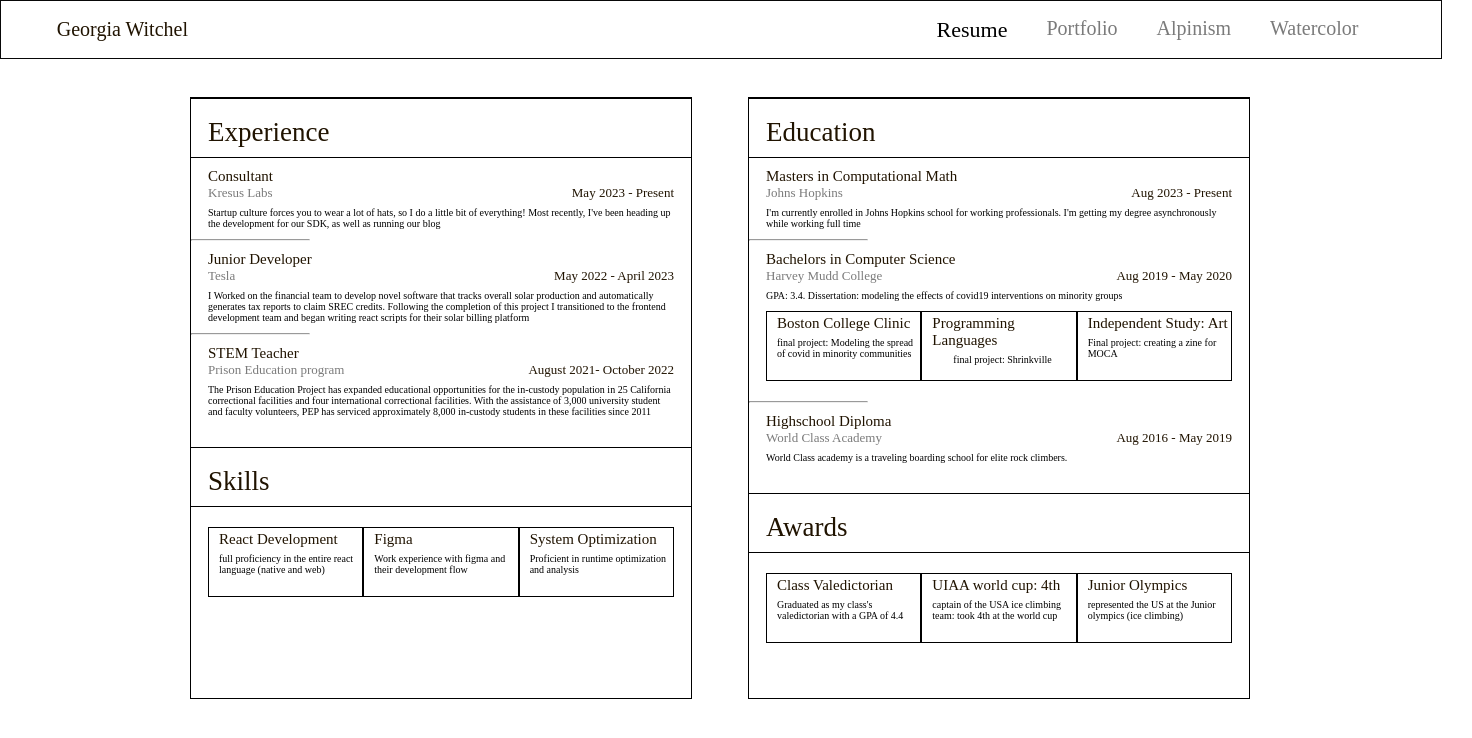
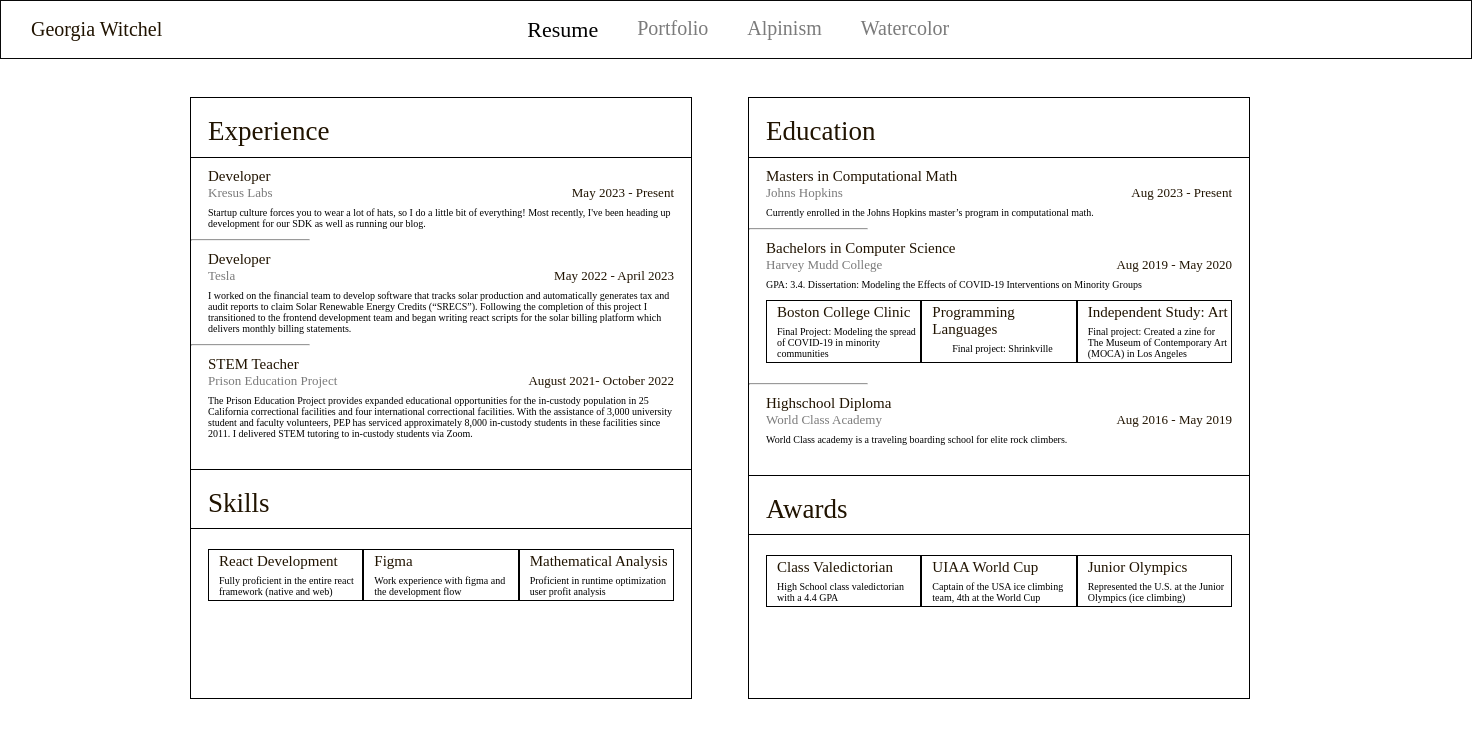
Before and after one commit to gwitchel/personal-website, a React (Create React App) app: page /resume in a window 1280 px wide. Shown: the top 738 px of the page, 1472 px wide, since content can reach past the window. Built offline with nearby package versions, Linux system fonts and the light colour scheme.

Commit message:
responsive-egg

```diff
--- a/src/App.css
+++ b/src/App.css
@@ -3,10 +3,10 @@
   display: flex;
   width: 1440px;
   height: 57px;
-  padding-left: 0px;
-  justify-content: flex-end;
+  padding-left: 30px;
+  justify-content: flex-start;
   align-items: center;
-  gap: 666px;
+  gap: 0px;
   border: 0.5px solid rgba(0, 0, 0, 0.97);
   background: rgba(32, 19, 0, 0.00);
 
@@ -20,8 +20,7 @@
 
 .navbar .navbar-buttons {
   display: flex;
-  width: 559px;
-  padding: 15px 14px;
+  width: 80%;
   justify-content: center;
   align-items: flex-start;
   gap: 39px;
@@ -48,6 +47,7 @@
   border: 1px solid #000;
   background: #FFF;
   overflow-y: hidden;
+  overflow-x: visible;
   overflow: scroll;
 }
 .dynamic-page {
@@ -80,19 +80,29 @@
 .egg {
   display:none;
 }
+.open_egg {
+  display:none;
+}
 .card .main-title-egg-container{
   display: flex;
   flex-direction: row;
   overflow-wrap: normal;
 }
-/* .clickable:hover .egg {
+.clickable:hover .egg {
   display:block;
   position: relative;
   padding-right: 10px;
-} */
+}
+.visited .open_egg{
+  display:block;
+  position: relative;
+  padding-right: 10px;
+}
 .clickable:hover {
+   /* outline: 1px solid #000; */
+  border-right: 1px solid #000;
   border-left: 1px solid #000;
-  border-right: 1px solid #000;
+  inset:  5% 0% 5% 0%
 }
 
 .card .card-title .main-title {
@@ -177,9 +187,11 @@
   align-items: flex-start;
   flex-shrink: 0;
   border-bottom: 1px solid #000;
+  background: #FFF;
+}
+
+.title-top {
   border-top: 1px solid #000;
-
-  background: #FFF;
 }
 
 .title h1{
@@ -194,6 +206,7 @@
 .littleCardRow{
   display: flex;
   width: 466px;
+  height:auto;
   align-self: center;
   align-items: center;
 }
@@ -203,10 +216,10 @@
 
   display: flex;
   width: 166.666666667px;;
-  height: 70px;
+  height: 100%;
   overflow-y: scroll;
   overflow-x: hidden;
-  padding: 3px 3px 0px 10px;
+  padding: 3px 3px 3px 10px;
   flex-direction: column;
   align-items: flex-start;
   gap: 5px;
--- a/src/components/LittleCards.js
+++ b/src/components/LittleCards.js
@@ -15,11 +15,7 @@ function LittleCard(props) {
   if(props.link){
     return (
       <div className="littleCard clickable" onClick={()=>navigate(props.link)}>
-
-        <div className="main-title-egg-container">
-          <img alt="" className='egg' height="20px" src="/ico.png"/>
-          <div className='lct'>{props.title}</div>
-        </div>
+            <div className='lct'>{props.title}</div>
         <div className='lcb'>{props.body}</div>
       </div>
     )
--- a/src/components/modal.css
+++ b/src/components/modal.css
@@ -17,8 +17,8 @@
     border: 1px solid #000;
   }
   .modal img{
-    max-width:600px;
-    max-height: 500px;
+    max-width:800px;
+    max-height: 650px;
   }
   .display-block {
     display: block;
--- a/src/pages/Creative.js
+++ b/src/pages/Creative.js
@@ -37,9 +37,9 @@ function Creative() {
       <Modal show={showModal} handleClose={(e)=>setShowModal(false)}>
        <img alt="" src={img}></img>
       </Modal>
-      <DynamicPage>
+      {/* <DynamicPage>
         <div className="creative-text"> Two years ago I ralized I love watercolor painting. It's just a hobby so I haven't done a good job of documenting it, but here are some photos of my work!</div>
-      </DynamicPage>
+      </DynamicPage> */}
     <Gallery photos={photos} direction={"row"}/>
     </div>
   )
--- a/src/pages/Resume.js
+++ b/src/pages/Resume.js
@@ -5,20 +5,20 @@ import Card from '../components/Card';
 import { LittleCard, LittleCardRow } from '../components/LittleCards';
 
 const experience = [{
-        title: "Consultant",
+        title: "Developer",
         subtitle: "Kresus Labs",
         date: "May 2023 - Present",
-        body :"Startup culture forces you to wear a lot of hats, so I do a little bit of everything! Most recently, I've been heading up the development for our SDK, as well as running our blog"},
+        body :"Startup culture forces you to wear a lot of hats, so I do a little bit of everything! Most recently, I've been heading up development for our SDK as well as running our blog."},
     {
-        title: "Junior Developer",
+        title: "Developer",
         subtitle: "Tesla",
         date: "May 2022 - April 2023",
-        body :["I Worked on the financial team to develop novel software that tracks overall solar production and automatically generates tax reports to claim SREC credits. Following the completion of this project I transitioned to the frontend development team and began writing react scripts for their solar billing platform"]},
+        body :["I worked on the financial team to develop software that tracks solar production and automatically generates tax and audit reports to claim Solar Renewable Energy Credits (“SRECS”). Following the completion of this project I transitioned to the frontend development team and began writing react scripts for the solar billing platform which delivers monthly billing statements."]},
     {
         title: "STEM Teacher",
-        subtitle: "Prison Education program",
+        subtitle: " Prison Education Project",
         date: "August 2021- October 2022",
-        body :"The Prison Education Project has expanded educational opportunities for the in-custody population in 25 California correctional facilities and four international correctional facilities. With the assistance of 3,000 university student and faculty volunteers, PEP has serviced approximately 8,000 in-custody students in these facilities since 2011"
+        body :"The Prison Education Project provides expanded educational opportunities for the in-custody population in 25 California correctional facilities and four international correctional facilities. With the assistance of 3,000 university student and faculty volunteers, PEP has serviced approximately 8,000 in-custody students in these facilities since 2011. I delivered STEM tutoring to in-custody students via Zoom."
     },
     // {
     //     title: "SWE Intern",
@@ -31,12 +31,12 @@ const education = [
     {title: "Masters in Computational Math",
      subtitle: "Johns Hopkins",
      date: "Aug 2023 - Present",
-     body: "I'm currently enrolled in Johns Hopkins school for working professionals. I'm getting my degree asynchronously while working full time"},
+     body: "Currently enrolled in the Johns Hopkins master’s program in computational math."},
     {
     title:"Bachelors in Computer Science",
     subtitle:"Harvey Mudd College",
     date:"Aug 2019 - May 2020",
-    body:'GPA: 3.4. Dissertation: modeling the effects of covid19 interventions on minority groups'
+    body:'GPA: 3.4. Dissertation: Modeling the Effects of COVID-19 Interventions on Minority Groups'
     },
     {title: "Highschool Diploma",
     subtitle: "World Class Academy",
@@ -49,40 +49,40 @@ const hmc_courseWork = [
     {
         link: "/portfolio/clinic",
         title: "Boston College Clinic",
-        body: "final project: Modeling the spread of covid in minority communities"
+        body: "Final Project: Modeling the spread of COVID-19 in minority communities"
     },{
         link: "portfolio/shrinkville",
         title: "Programming Languages",
-        body: "final project: Shrinkville"
+        body: "Final project: Shrinkville"
     },{
         link: "portfolio/MOCHAZine",
         title: "Independent Study: Art",
-        body: "Final project: creating a zine for MOCA"
+        body: "Final project: Created a zine for The Museum of Contemporary Art (MOCA) in Los Angeles"
     }
 ]
 
 const skills = [
     {
         title: "React Development",
-        body: "full proficiency in the entire react language (native and web)"
+        body: "Fully proficient in the entire react framework (native and web)"
     },{
         title: "Figma",
-        body: "Work experience with figma and their development flow"
+        body: "Work experience with figma and the development flow"
     },{
-        title: "System Optimization",
-        body: "Proficient in runtime optimization and analysis"
+        title: "Mathematical Analysis",
+        body: "Proficient in runtime optimization user profit analysis"
     }
 ]
 const Awards = [
     {
         title: "Class Valedictorian",
-        body: "Graduated as my class's valedictorian with a GPA of 4.4"
+        body: "High School class valedictorian with a 4.4 GPA"
     },{
-        title: "UIAA world cup: 4th",
-        body: "captain of the USA ice climbing team: took 4th at the world cup"
+        title: "UIAA World Cup",
+        body: "Captain of the USA ice climbing team, 4th at the World Cup"
     },{
         title: "Junior Olympics",
-        body: "represented the US at the Junior olympics (ice climbing)"
+        body: "Represented the U.S. at the Junior Olympics (ice climbing)"
     }
 ]
 
@@ -99,7 +99,7 @@ function Resume() {
             <hr className='littleHr'></hr>
             <Card {...experience[2]}  />
             <br/>
-            <div className="title">
+            <div className="title title-top">
                 <h1> Skills</h1>
             </div>
             <br/>
@@ -128,7 +128,7 @@ function Resume() {
             <Card {...education[2]} />
 
             <br/>
-            <div className="title">
+            <div className="title title-top">
                 <h1> Awards</h1>
             </div>
             <br/>
--- a/src/pages/tech-pages/ScientificComputing.js
+++ b/src/pages/tech-pages/ScientificComputing.js
@@ -6,8 +6,8 @@ function ScientificComputing() {
       <div className="title" >
                 <h1> Snowboard Induced Airtime </h1>
       </div>
-      <div class="creative-text">
-        <img width = "80%" alt='jumping diagram' src='./math161h.png'></img>
+      <div className="creative-text">
+        <img width = "80%" alt='jumping diagram' src='./math161-hero.png'></img>
         I used a mathematical model to determine the optimal time a snowboarder should jump whilst traveling over a set of moguls in order to maximize their time airborne. The successful completion of any snowboarding trick is dependent on two factors: the strength and agility of the snowboarder, and the amount of time they spend airborne. This model takes into account both of those factors and produces an optimal time to jump, given a wave equation.
         <br/>  <br/><br/><br/>
         <a href="./mathmatical modeling final.pdf" target="_blank" rel="noreferrer"> click here to view the full report </a>
--- a/src/pages/tech-pages/ShrinkVille.js
+++ b/src/pages/tech-pages/ShrinkVille.js
@@ -22,7 +22,7 @@ function ShrinkVille() {
             <br/><br/>
         <img width="80%" alt="shrinkville" src={'./shrinkville-1.jpg'}></img>
         <br></br>
-          <a href="https://youtu.be/wtfX2UXnVAI" target="_blank" rel="noreferrer">Want to watch the full Video explaining shrinkville </a>
+          <a href="https://youtu.be/wtfX2UXnVAI" target="_blank" rel="noreferrer"> Watch the full Video explaining shrinkville </a>
         </div>
 
     </Page>
```
Also changed, not shown: public/index.html (+2 -25 lines), src/components/Card.js (+12 -9 lines), src/pages/AboutMe.js (+7 -4 lines), src/pages/Climbing.js (+7 -7 lines), src/pages/Tech.js (+13 -15 lines), public/cracked_egg.png (added), public/uncracked_egg.png (added).
